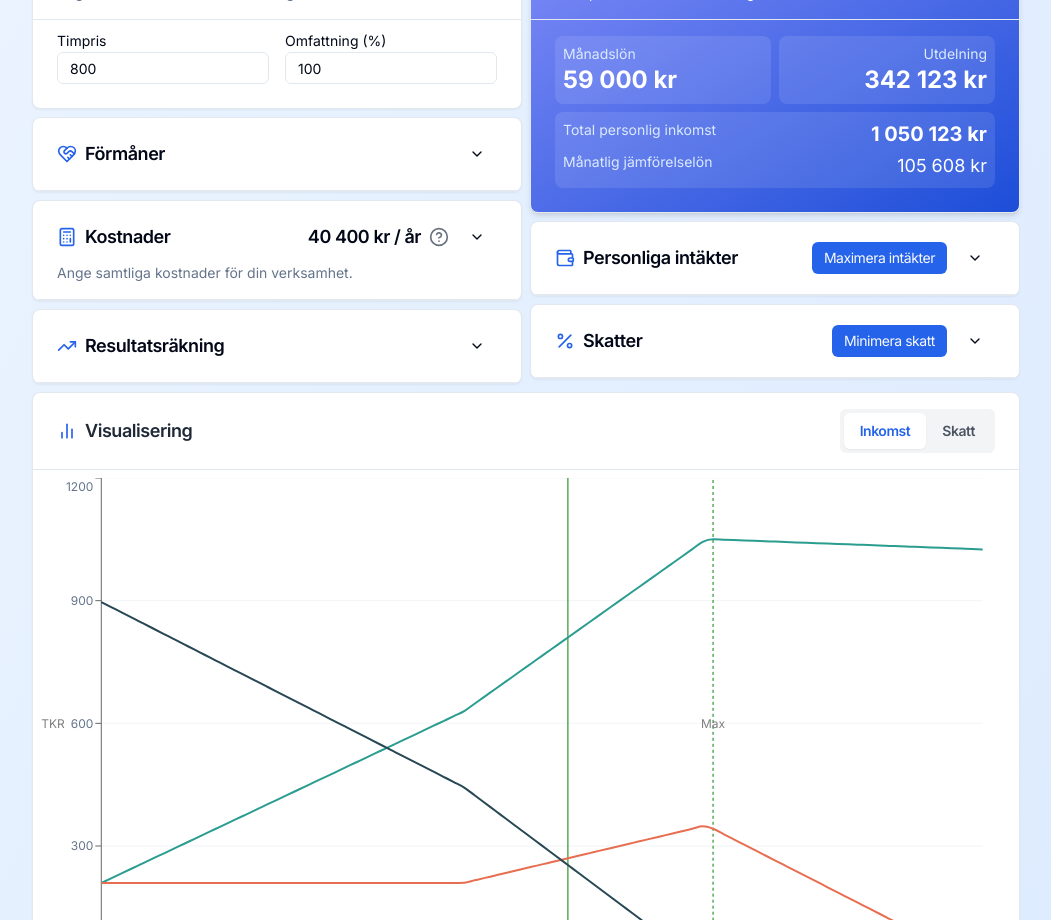
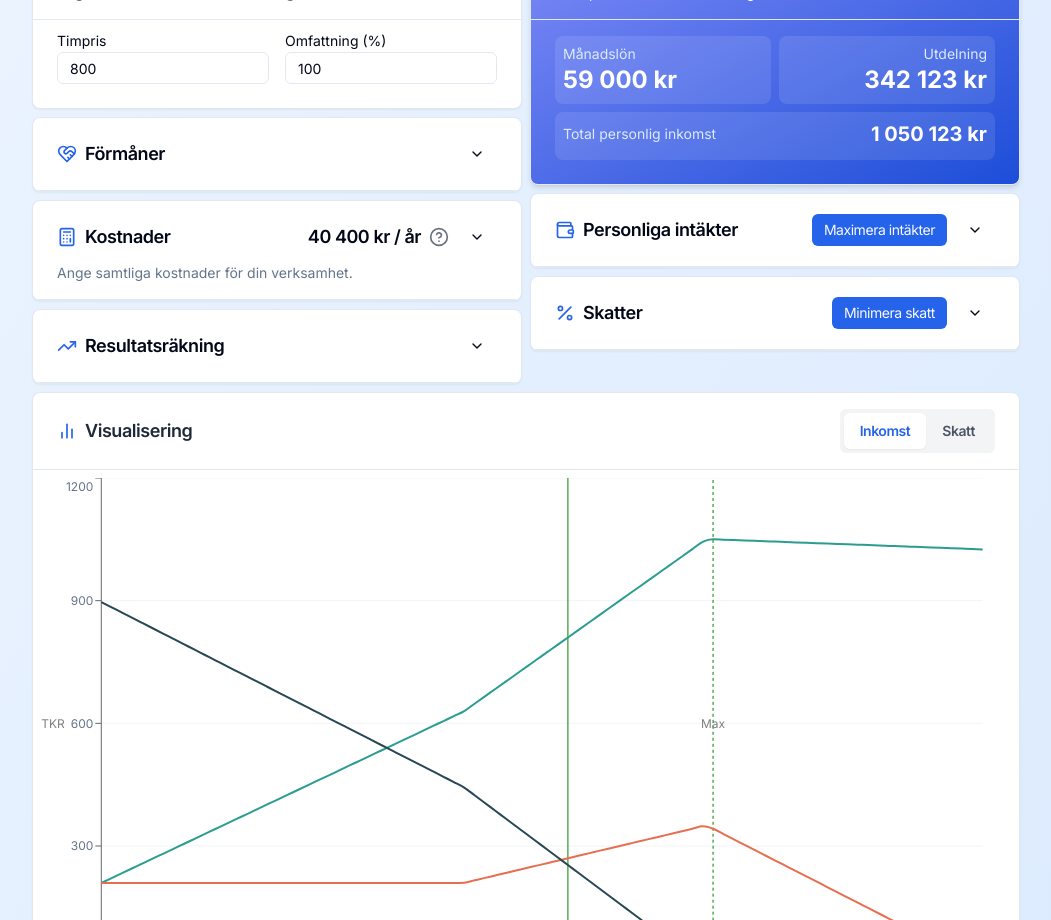
Before and after one commit to joacimastrom/frilans, a React (Vite) app: page / in a window 1280 px wide. Shown: the part 880-1800 px from the top of the page, without its empty margins (114-1165 px from the left). Built offline with nearby package versions, Linux system fonts and the light colour scheme.

Commit message:
hide reference salary for now

```diff
--- a/src/components/IncomeTable.tsx
+++ b/src/components/IncomeTable.tsx
@@ -58,12 +58,12 @@ export const IncomeTable = ({
             {addThousandSeparator(salary + dividend)}
           </TableCell>
         </TableRow>
-        <TableRow className="font-bold">
+        {/* <TableRow className="font-bold">
           <TableCell>Jämförelselön</TableCell>
           <TableCell className="text-right whitespace-nowrap">
             {addThousandSeparator(referenceSalary) + " kr / månad"}
           </TableCell>
-        </TableRow>
+        </TableRow> */}
       </TableBody>
     </Table>
   </CollapsibleCard>
--- a/src/components/OptimisedCard.tsx
+++ b/src/components/OptimisedCard.tsx
@@ -56,18 +56,18 @@ const OptimisedCard = ({ monthlySalary, dividend, totalIncome }: Props) => {
           </div>
         </div>
         <div className="bg-white/10 p-2 rounded-lg">
-          <div className="flex justify-between mb-1">
+          <div className="flex justify-between items-center mb-1">
             <p className="text-sm text-blue-100">Total personlig inkomst</p>
             <p className="text-xl font-bold">
               {addThousandSeparator(totalIncome)} kr
             </p>
           </div>
-          <div className="flex justify-between">
+          {/*   <div className="flex justify-between">
             <p className="text-sm text-blue-100">Månatlig jämförelselön</p>
             <p className="text-lg font-medium">
               {addThousandSeparator(referenceSalary)} kr
             </p>
-          </div>
+          </div> */}
         </div>
       </div>
     </CollapsibleCard>
```
